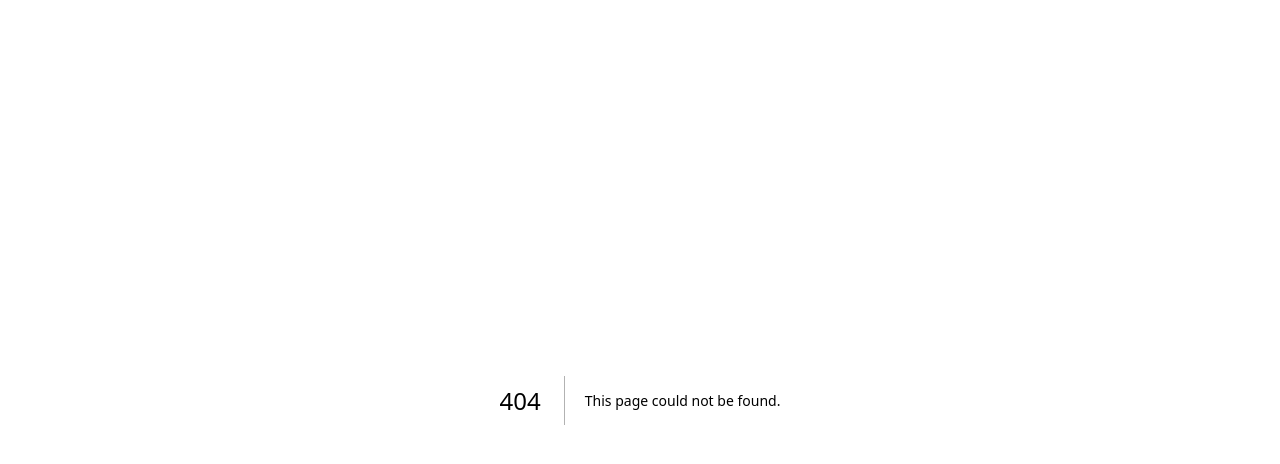
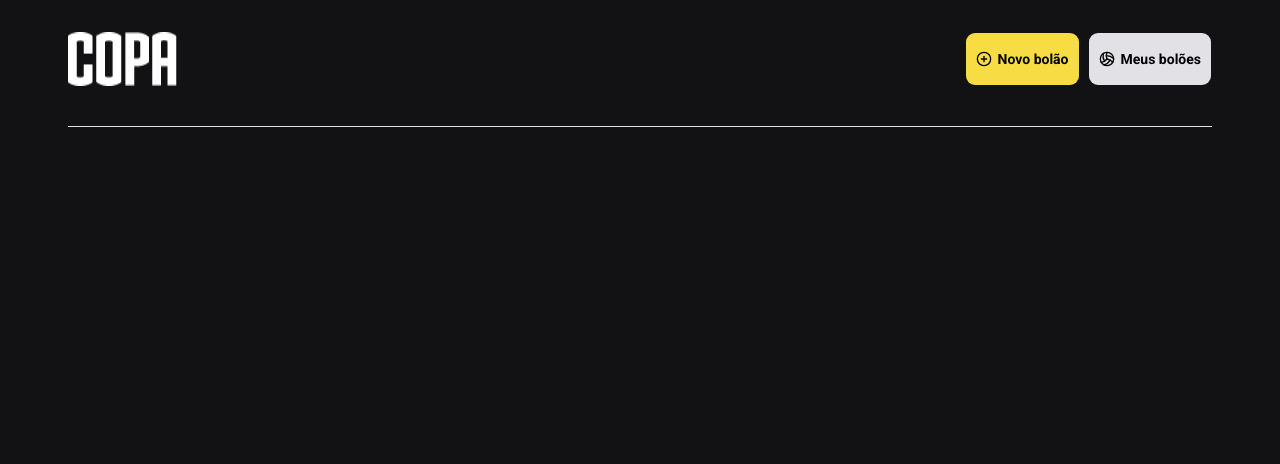
Before and after one commit to GotWill/copa, a Next.js app: page /dashboard in a window 1280 px wide. Before the commit this address had no page. Shown: the top 464 px of the page. Built offline with nearby package versions, Linux system fonts and the light colour scheme.

Commit message:
feat: create header component

```diff
--- /dev/null
+++ b/app/(protected)/dashboard/page.tsx
@@ -0,0 +1,11 @@
+import Header from "@/app/components/header";
+
+const Home = () => {
+  return (
+    <div className="bg-neutral text-white min-h-screen">
+      <Header/>
+    </div>
+  );
+};
+
+export default Home;
--- /dev/null
+++ b/app/components/header.tsx
@@ -0,0 +1,22 @@
+import { Button } from "@/components/ui/button";
+import { CirclePlus, Volleyball } from "lucide-react";
+import Image from "next/image";
+
+const Header = () => {
+  return (
+    <div className="max-w-[1144px] w-full mx-auto pt-8 border-b border-button-two pb-10">
+      <div className="flex justify-between">
+        <Image src="/logo-2.png" width={109} height={40} alt="COPA" />
+        <div className="flex gap-2">
+          <Button>
+            <CirclePlus />
+            Novo bolão
+          </Button>
+          <Button className="bg-button-two hover:bg-button-two/75"><Volleyball /> Meus bolões </Button>
+        </div>
+      </div>
+    </div>
+  );
+};
+
+export default Header;
--- a/app/globals.css
+++ b/app/globals.css
@@ -50,6 +50,7 @@
   --color-label: #8D8D99;
   --color-input: #202024;
   --color-green: #129E57;
+  --color-button-two: #E1E1E6;
 }
 
 body {
--- a/app/page.tsx
+++ b/app/page.tsx
@@ -59,7 +59,7 @@ export default function Home() {
                   placeholder="Nome do seu bolão"
                   className="md:max-w-[306px] w-full bg-input border-none font-medium text-white placeholder:text-white py-4 px-6 h-auto"
                 />
-                <Button className="py-4 px-6 h-auto bg-button-yellow text-black font-bold cursor-pointer hover:bg-button-yellow/60 transition-all duration-300">
+                <Button>
                   CRIAR MEU BOLÃO
                 </Button>
               </div>
--- a/components/ui/button.tsx
+++ b/components/ui/button.tsx
@@ -9,7 +9,7 @@ const buttonVariants = cva(
   {
     variants: {
       variant: {
-        default: "bg-primary text-primary-foreground hover:bg-primary/80",
+        default: "py-4 px-6 h-auto bg-button-yellow hover:bg-button-yellow/60 transition-all duration-300 text-black font-bold cursor-pointer",
         outline:
           "border-border bg-background hover:bg-muted hover:text-foreground aria-expanded:bg-muted aria-expanded:text-foreground dark:border-input dark:bg-input/30 dark:hover:bg-input/50",
         secondary:
@@ -22,7 +22,7 @@ const buttonVariants = cva(
       },
       size: {
         default:
-          "h-8 gap-1.5 px-2.5 has-data-[icon=inline-end]:pr-2 has-data-[icon=inline-start]:pl-2",
+          "gap-1.5 px-2.5 has-data-[icon=inline-end]:pr-2 has-data-[icon=inline-start]:pl-2",
         xs: "h-6 gap-1 rounded-[min(var(--radius-md),10px)] px-2 text-xs in-data-[slot=button-group]:rounded-lg has-data-[icon=inline-end]:pr-1.5 has-data-[icon=inline-start]:pl-1.5 [&_svg:not([class*='size-'])]:size-3",
         sm: "h-7 gap-1 rounded-[min(var(--radius-md),12px)] px-2.5 text-[0.8rem] in-data-[slot=button-group]:rounded-lg has-data-[icon=inline-end]:pr-1.5 has-data-[icon=inline-start]:pl-1.5 [&_svg:not([class*='size-'])]:size-3.5",
         lg: "h-9 gap-1.5 px-2.5 has-data-[icon=inline-end]:pr-2 has-data-[icon=inline-start]:pl-2",
```
Also changed, not shown: public/logo-2.png (added).
